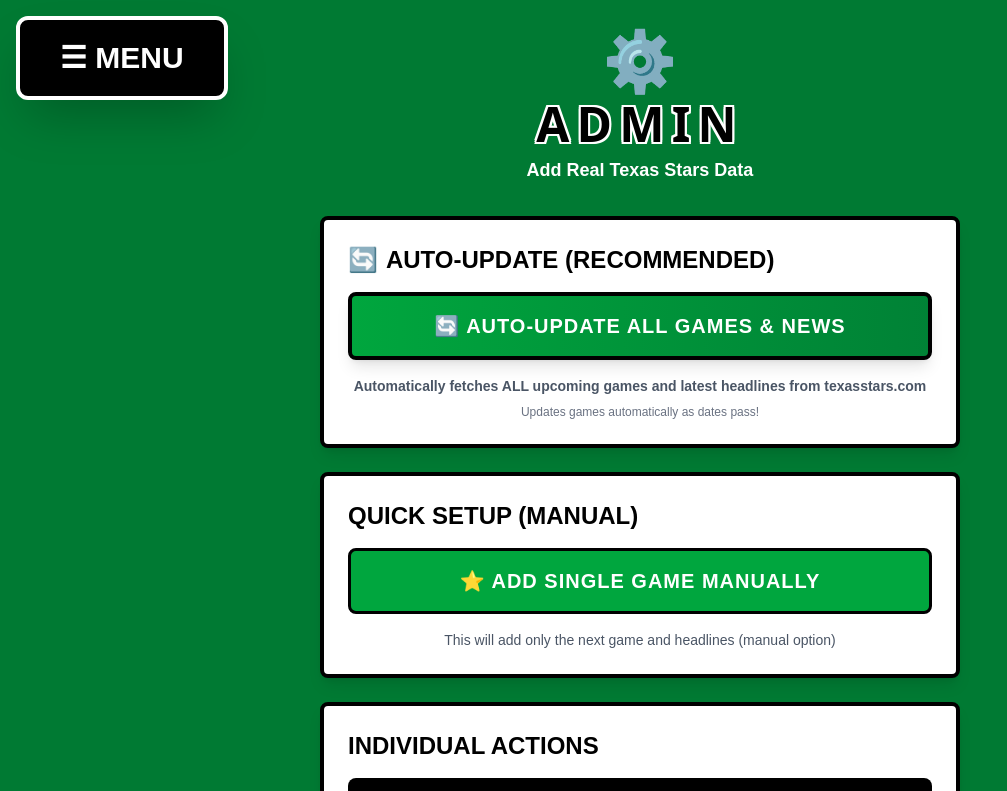
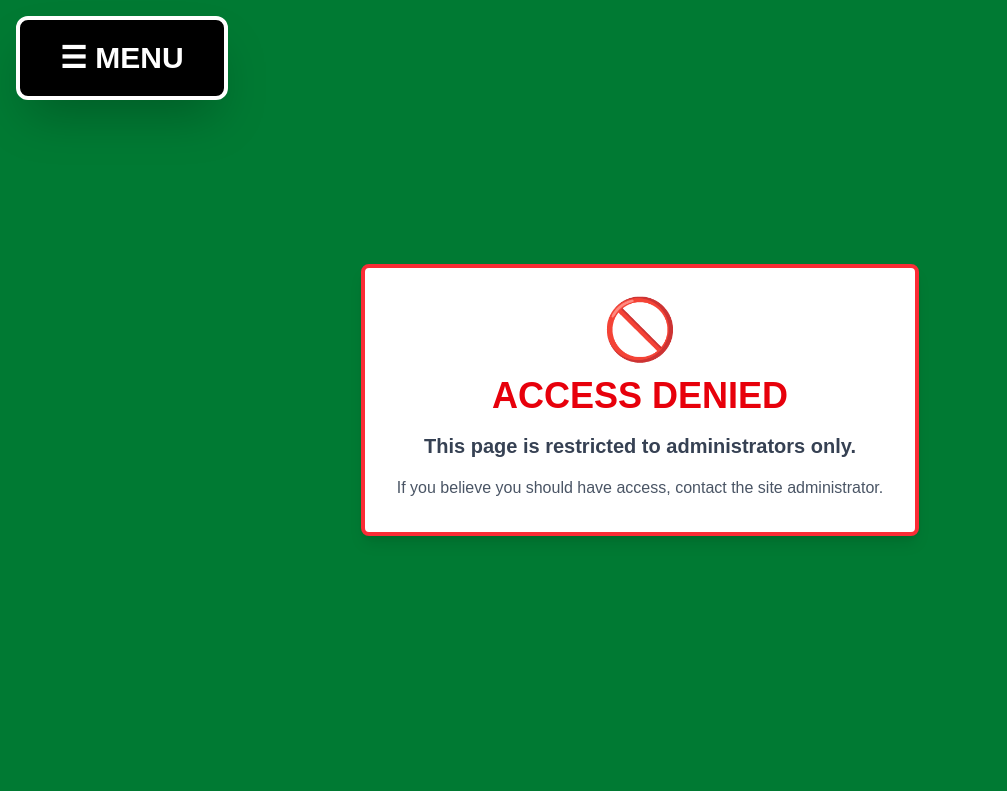
Before and after one commit to aidanleach15-hash/shining-stars, a Next.js app: page /admin in a window 1280 px wide. Shown: the top 791 px of the page, without its empty margins (0-1007 px from the left). Built offline with nearby package versions, Linux system fonts and the light colour scheme; no server answers; sample sign-in values are in the browser's storage.

Commit message:
Restrict admin page to aidanleach15@gmail.com only

```diff
--- a/app/admin/page.tsx
+++ b/app/admin/page.tsx
@@ -4,10 +4,38 @@
 import { db } from '@/lib/firebase';
 import { collection, addDoc, serverTimestamp } from 'firebase/firestore';
 import ProtectedRoute from '@/components/ProtectedRoute';
+import { useAuth } from '@/lib/auth-context';
+
+const ADMIN_EMAIL = 'aidanleach15@gmail.com';
 
 export default function AdminPage() {
   const [loading, setLoading] = useState(false);
   const [message, setMessage] = useState('');
+  const { user } = useAuth();
+
+  // Check if user is admin
+  const isAdmin = user?.email === ADMIN_EMAIL;
+
+  if (!isAdmin && user) {
+    return (
+      <ProtectedRoute>
+        <div className="min-h-screen py-8 flex items-center justify-center" style={{backgroundColor: '#007A33'}}>
+          <div className="max-w-2xl mx-auto px-4">
+            <div className="bg-white p-8 rounded-lg shadow-lg border-4 border-red-500 text-center">
+              <div className="text-6xl mb-4">🚫</div>
+              <h1 className="text-4xl font-black text-red-600 mb-4 uppercase">ACCESS DENIED</h1>
+              <p className="text-xl text-gray-700 font-bold mb-4">
+                This page is restricted to administrators only.
+              </p>
+              <p className="text-gray-600">
+                If you believe you should have access, contact the site administrator.
+              </p>
+            </div>
+          </div>
+        </div>
+      </ProtectedRoute>
+    );
+  }
 
   const addSampleGame = async () => {
     setLoading(true);
```
